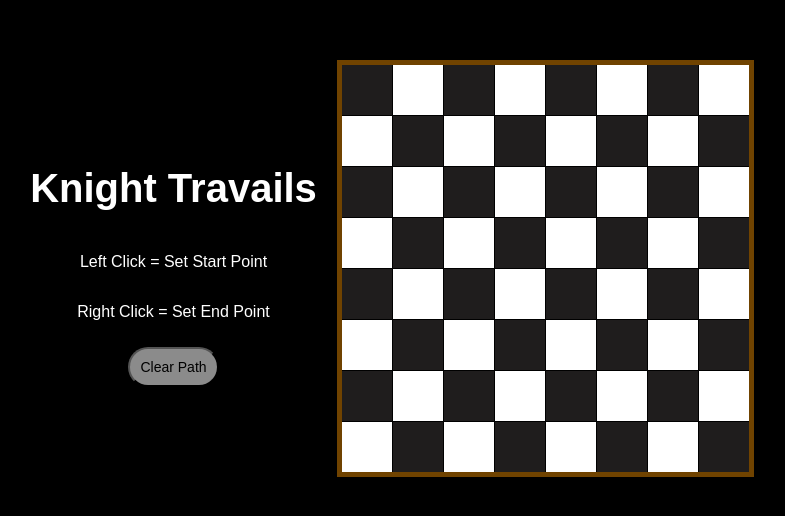
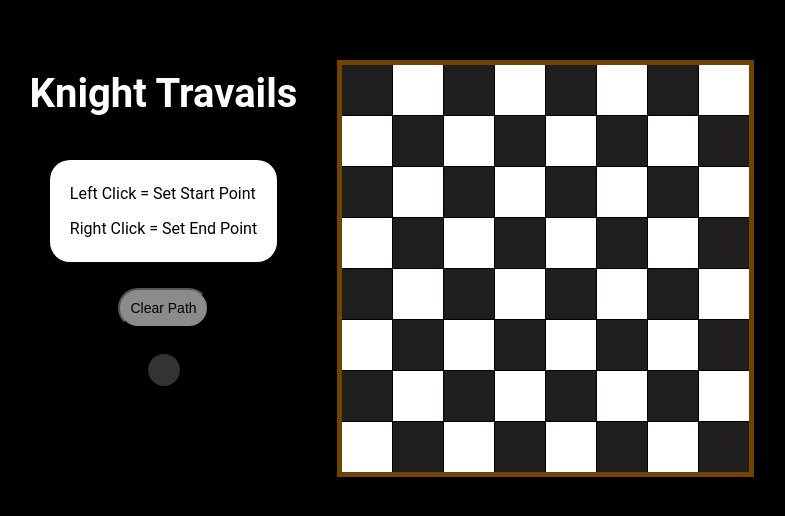
Before and after one commit to codetwentyfive/knight-Travails, a plain HTML site: page dist/index.html in a window 1280 px wide. Shown: the part 132-648 px from the top of the page, without its empty margins (258-1043 px from the left). Drawn offline with Linux system fonts and the light colour scheme.

Commit message:
style:styled UI for better readability

```diff
--- a/dist/index.html
+++ b/dist/index.html
@@ -4,13 +4,15 @@
     <meta charset="utf-8" />
 
     <title>Knight Travails</title>
-    <link rel="stylesheet" href="/src/style.css">
+    <link rel="stylesheet" href="/src/style.css" />
   </head>
   <body>
     <div id="controls">
       <h1>Knight Travails</h1>
-      <p id="start-click">Left Click = Set Start Point</p>
-      <p id="end-click">Right Click = Set End Point</p>
+      <div class="description">
+        <p id="start-click">Left Click = Set Start Point</p>
+        <p id="end-click">Right Click = Set End Point</p>
+      </div>
       <button id="clearBtn">Clear Path</button>
       <div id="output"></div>
     </div>
--- a/src/style.css
+++ b/src/style.css
@@ -1,5 +1,5 @@
 body {
-    font-family: Arial, sans-serif;
+    font-family: Roboto,system-ui, -apple-system, BlinkMacSystemFont, 'Segoe UI',  Oxygen, Ubuntu, Cantarell, 'Open Sans', 'Helvetica Neue', sans-serif;
     display: flex;
     justify-content: center;
     align-items: center;
@@ -10,9 +10,19 @@ body {
 
 
   h1{
+    margin-top: -80px;
     font-size: 40px;
     color: #fff;
   }
+
+  .description{
+    background-color: white;
+    padding: 20px;
+    padding-top: 8px;
+    padding-bottom: 8px;
+    border-radius: 20px;
+  }
+
 
   #chessboard {
     display: grid;
@@ -46,9 +56,10 @@ body {
     flex-direction: column;
     align-items: center;
     justify-content: center;
-    margin-top: 20px;
     padding: 20px;
     border: 20px;
+    gap: 16px;
+    margin-right: 20px;
   }
 
   button {
@@ -62,8 +73,11 @@ body {
 
   #output {
     text-align: center;
-    margin-top: 20px;
     color: #fff;
+    background-color: #333;
+    padding: 16px;
+    border-radius: 20px;
+
   }
 
   .move-number {
@@ -102,7 +116,3 @@ body {
     font-size: 14px;
     font-weight: bold;
   }
-
-  p {
-    color: #fff;
-  }
```
